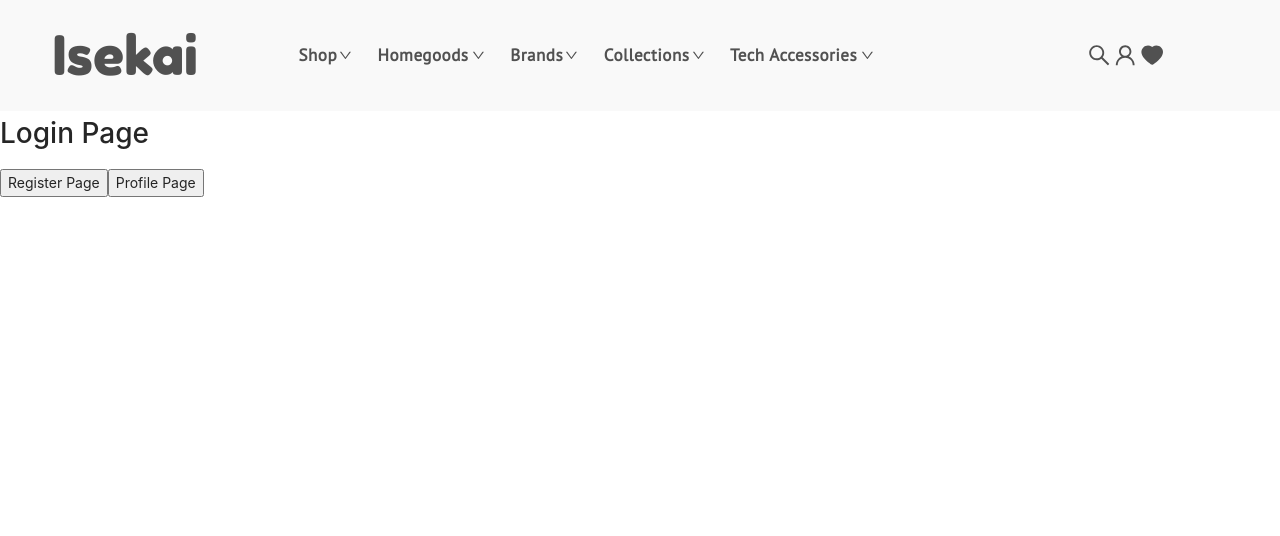
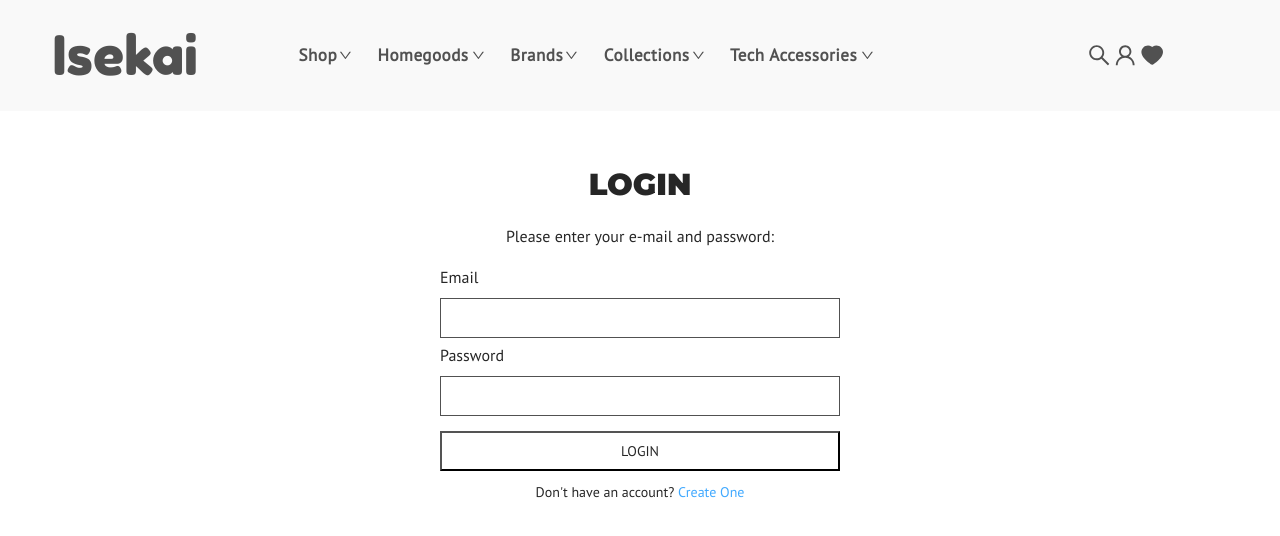
Before and after one commit to Sairoden/isekai, a React (Create React App) app: page /login in a window 1280 px wide. Shown: the top 536 px of the page. Built offline with nearby package versions, Linux system fonts and the light colour scheme; a web font is replaced by a local one.

Commit message:
create login page with css

```diff
--- a/src/components/User/Login/Login.js
+++ b/src/components/User/Login/Login.js
@@ -1,15 +1,37 @@
+import React from "react";
 import { Link } from "react-router-dom";
+
+import "./login.css";
 
 const Login = () => {
   return (
-    <div>
-      <h1>Login Page</h1>
-      <Link to="/register">
-        <button>Register Page</button>
-      </Link>
-      <Link to="/profile">
-        <button>Profile Page</button>
-      </Link>
+    <div className="login">
+      <h1 className="heading">LOGIN</h1>
+      <p className="sub-heading">Please enter your e-mail and password:</p>
+      <form>
+        <div className="bundle">
+          <div>
+            <label htmlFor="email">
+              <h3 className="label">Email</h3>
+            </label>
+          </div>
+          <input type="text" id="email" />
+        </div>
+        <div className="bundle">
+          <div>
+            <label htmlFor="password">
+              <h3 className="label">Password</h3>
+            </label>
+          </div>
+          <input type="text" id="password" />
+        </div>
+        <button className="submit-btn">LOGIN</button>
+      </form>
+      <div>
+        <p>
+          Don't have an account? <Link to="/register">Create One</Link>
+        </p>
+      </div>
     </div>
   );
 };
--- /dev/null
+++ b/src/components/User/Login/login.css
@@ -0,0 +1,53 @@
+.login,
+.register {
+  padding: 50px 0;
+  margin: auto;
+  width: 50vw;
+  height: calc(100vh - 111.1);
+
+  display: flex;
+  flex-direction: column;
+  justify-content: center;
+  align-items: center;
+
+  font-family: "PT Sans", sans-serif;
+}
+.login .heading {
+  font-family: "Montserrat", sans-serif;
+  font-size: 1.9rem;
+}
+.login .sub-heading,
+.login .label {
+  font-size: 1rem;
+}
+
+.login form {
+  width: 50vh;
+}
+.bundle {
+  margin-bottom: 5px;
+}
+.login input {
+  width: 100%;
+  height: 40px;
+  padding: 0 10px;
+  border: 1px solid #515151;
+}
+.submit-btn {
+  margin: 10px 0;
+  width: 100%;
+  height: 40px;
+  background-color: transparent;
+  transition: background-color 0.3s;
+}
+.submit-btn:hover {
+  color: white;
+  background-color: #40a9ff;
+  border: none;
+}
+.login a {
+  color: #40a9ff;
+}
+.login a:hover {
+  color: black;
+}
```
